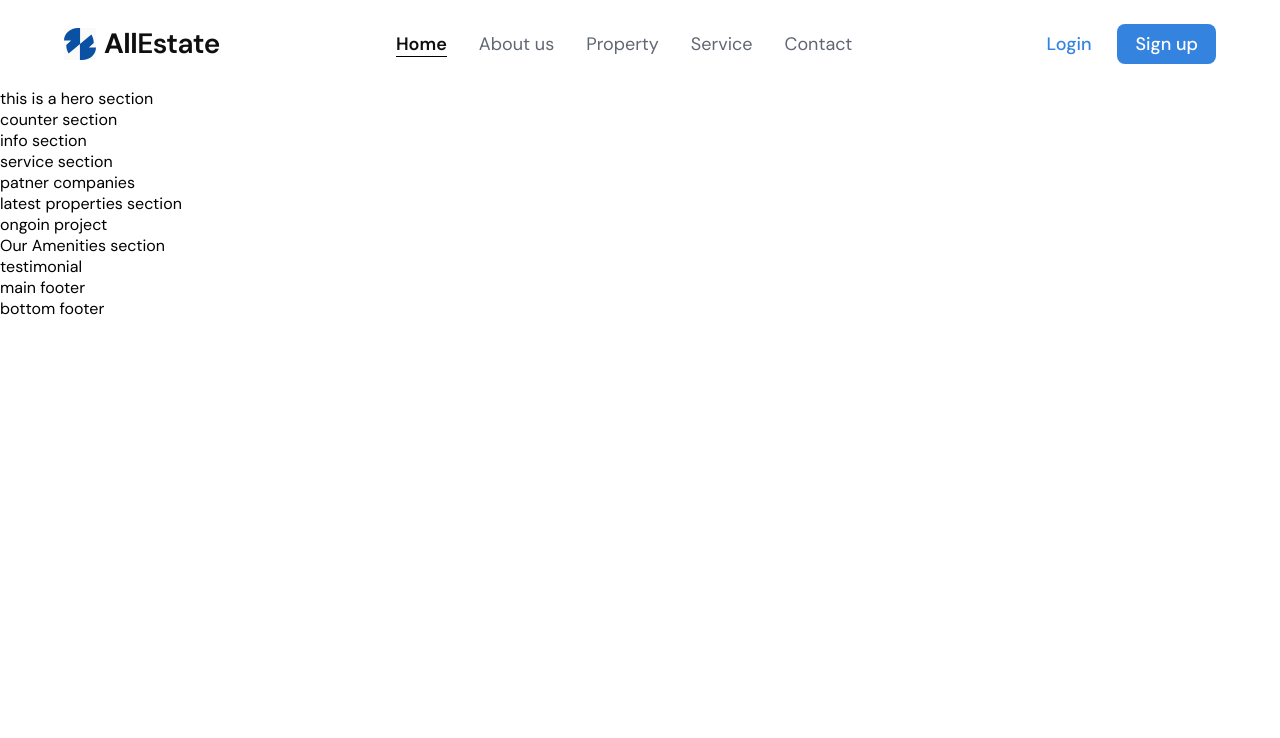
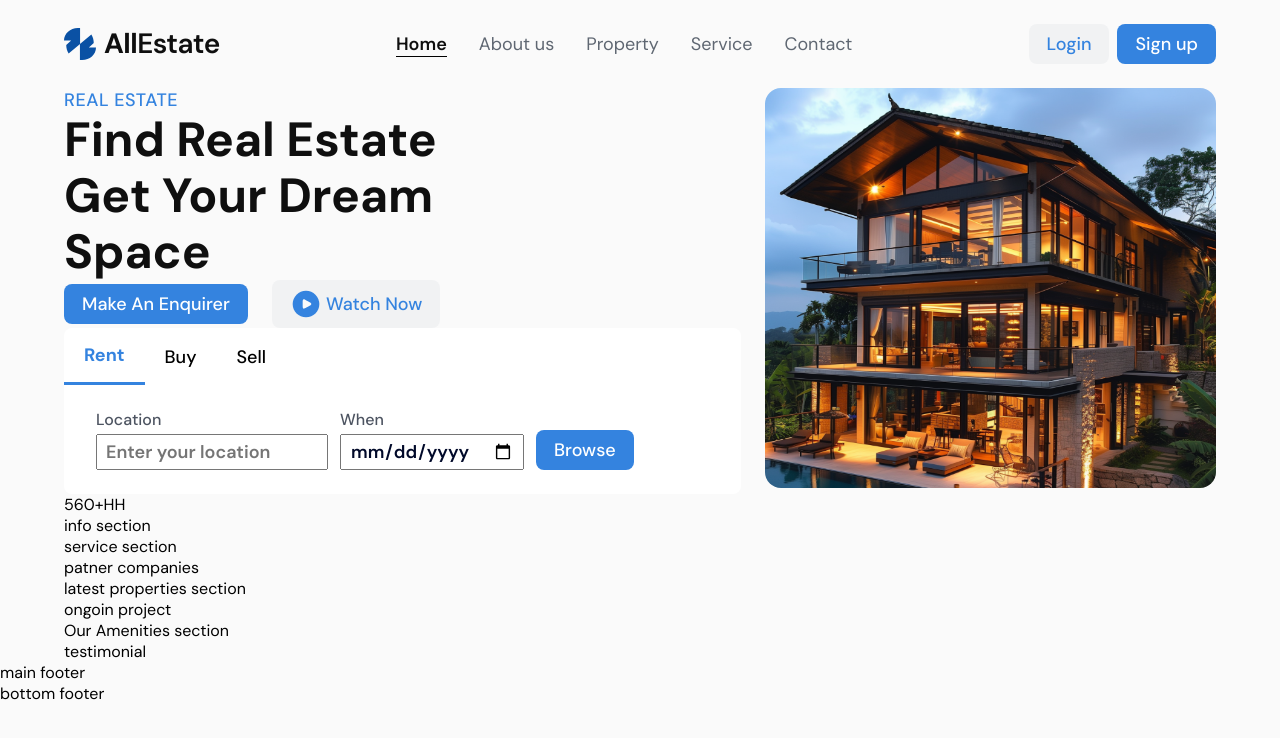
Before and after one commit to shahin715/Real-estate-website-with-html-and-css, a plain HTML site: page index.html in a window 1280 px wide. Drawn offline with Linux system fonts and the light colour scheme.

Commit message:
hero section responsive complete

```diff
--- /dev/null
+++ b/hello.css
@@ -0,0 +1,75 @@
+* {
+    margin: 0;
+    padding: 0;
+}
+.container {
+    background-color: lightblue;
+    height: 400px;
+    font-size: 32px;
+    display: flex;
+    justify-content: space-between;
+}
+
+/* Small Mobile (480px and below) */
+@media (max-width: 480px) {
+    .container {
+        padding: 8px;
+        font-size: 14px;
+        flex-direction: column;
+    }
+}
+
+/* Mobile (up to 600px) */
+@media (min-width: 480px) and (max-width: 600px) {
+    .container {
+        padding: 10px;
+        font-size: 16px;
+        flex-direction: row-reverse;
+    }
+}
+
+/* Tablet (600px to 768px) */
+@media (min-width: 600px) and (max-width: 768px) {
+    .container {
+        padding: 15px;
+        font-size: 18px;
+        display: flex;
+        gap: 24px;
+        justify-content: start;
+    }
+}
+
+/* Small Desktop (768px to 1024px) */
+@media (min-width: 768px) and (max-width: 1024px) {
+    .container {
+        padding: 20px;
+        font-size: 18px;
+        display: flex;
+        gap: 10px;
+        justify-content: end;
+        flex-direction: row-reverse;
+    }
+}
+
+/* Medium Desktop (1024px to 1200px) */
+@media (min-width: 1024px) and (max-width: 1200px) {
+    .container {
+        padding: 25px;
+        font-size: 20px;
+        flex-direction: column-reverse;
+        justify-content: center;
+        align-items: center;
+
+    }
+}
+
+/* Large Desktop (1200px and up) */
+@media (min-width: 1200px) {
+    .container {
+        padding: 30px;
+        font-size: 22px;
+        justify-content: end;
+        align-items: center;
+        gap: 32px;
+    }
+}
--- a/index.html
+++ b/index.html
@@ -30,15 +30,73 @@
                 </ul>
                 <!-- action button -->
                 <div class="nav__action__button">
-                    <button class="login__button" type="button">Login</button>
-                    <button class="sign__up__button" type="button">Sign up</button>
+                    <button class="secondary__button" type="button">Login</button>
+                    <button class="primary__button" type="button">
+                        Sign up
+                    </button>
                 </div>
             </nav>
         </header>
-        <main>
-            <section>this is a hero section</section>
+        <main class="box__container">
+            <section class="hero__section">
+                <div class="hero__content">
+                    <p class="hero__batch">REAL ESTATE</p>
+                    <div class="hero__heading__content">
+                        <p>Find Real Estate <br> Get Your Dream <br> Space</p>
+                        <div class="hero__button__container">
+                            <button class="primary__button" type="button">
+                                Make An Enquirer
+                            </button>
+                            <button class="secondary__button watch__button" type="button">
+                                <img src="./assets/watch_icon.svg" alt="watch_icon" width="32"> Watch Now
+                            </button>
+                        </div>
+                    </div>
 
-            <section>counter section</section>
+                    <div class="filter">
+                        <ul class="filter__tab">
+                            <li class="active__tab">Rent</li>
+                            <li>Buy</li>
+                            <li>Sell</li>
+                        </ul>
+
+                        <div class="filter__content">
+                            <div class="filter__input__field__container">
+                                <div class="input__fields">
+                                    <label for="location">Location</label>
+                                    <input
+                                        type="text"
+                                        name="location"
+                                        id="location"
+                                        placeholder="Enter your location"
+                                    />
+                                </div>
+                                <div class="input__fields">
+                                    <label for="location">When</label>
+                                    <input type="date" name="date" id="date" />
+                                </div>
+                            </div>
+                            <button class="primary__button" type="button">
+                                Browse
+                            </button>
+                        </div>
+                    </div>
+                </div>
+                <div class="hero__image">
+                    <img src="./assets/hero_image.png" alt="hero images" />
+                </div>
+            </section>
+
+            <section >
+                <div class="jh">
+                    <p>560+</p>
+                    <P>HH</P>
+                </div>
+                <div></div>
+                <div></div>
+                <div></div>
+
+            </section>
 
             <section>info section</section>
 
--- a/style.css
+++ b/style.css
@@ -27,17 +27,41 @@
     --logo-size: 32px;
     --nav-logo-size: 32px;
 }
-
+/* common */
 * {
     margin: 0;
     padding: 0;
     box-sizing: border-box;
     font-family: "DM Sans", sans-serif;
 }
+body{
+    background-color: #FAFAFA;
+}
 
 .box__container {
     width: 90%;
     margin: 0 auto;
+}
+
+.primary__button{
+    background-color: var(--color-primary);
+    color: var(--color-white);
+    font-size: var(--font-size-medium);
+    font-weight: 500;
+    line-height: 24px;
+    padding: 8px 18px;
+    border: none;
+    border-radius: 8px;
+}
+.secondary__button{
+    background-color: #F1F2F3;
+    color: var(--color-primary);
+    font-size: var(--font-size-medium);
+    font-weight: 500;
+    line-height: 24px;
+    padding: 8px 18px;
+    border: none;
+    border-radius: 8px;
 }
 
 /* header */
@@ -100,63 +124,200 @@
     align-items: center;
 }
 
-.login__button{
- background-color: var(--color-white);
- color: var(--color-primary);
- font-size: var(--font-size-medium);
- font-weight: 500;
- line-height: 24px;
- padding: 8px 18px;
- border: none;
- border-radius: 8px;
+
+/* hero section */
+.hero__section{
+    display: flex;
+    gap: 24px;
 }
 
-.sign__up__button{
-    background-color: var(--color-primary);
-    color: var(--color-white);
+.hero__content{
+    width: 60%;
+}
+
+.hero__batch{
+    color: var(--color-primary);
+    font-weight: 500;
+    font-size: var(--font-size-medium);
+    letter-spacing: 0.5px;
+    /* line-height: 26px; */
+    text-transform: uppercase;
+}
+
+.hero__button__container{
+    display: flex;
+    gap: 24px;
+    align-items: center;
+}
+
+.hero__heading__content p{
+    color: var(--color-secondary);
+    font-weight: 700;
+    font-size: var(--font-size-extra-large);
+    line-height: 56px;
+}
+
+.watch__button{
+    display: flex;
+    gap: 4px;
+    align-items: center;
+}
+
+.filter{
+    background-color: #ffffff;
+    border-radius: 8px;
+    display: flex;
+    flex-direction: column;
+    position: relative;
+    /* gap: 16px; */
+}
+
+.filter__tab{
+    display: flex;
+    align-items: center;
+}
+
+.filter__tab li{
+    list-style: none;
+    padding: 15px 20px;
     font-size: var(--font-size-medium);
     font-weight: 500;
-    line-height: 24px;
-    padding: 8px 18px;
-    border: none;
-    border-radius: 8px;
+    letter-spacing: -0.5;
+    cursor: pointer;
 }
 
+.filter__content{
+    display: flex;
+    align-items: end;
+    padding: 24px 32px;
+    gap: 12px;
+    bottom: 0;
+}
+
+.filter__input__field__container{
+    display: flex; gap: 12px; align-items: center;
+}
+
+.active__tab{
+    font-weight: 700 !important;
+    color: var(--color-primary) !important;
+    border-bottom: 3px solid var(--color-primary);
+}
+
+.input__fields{
+    display: flex;
+    flex-direction: column;
+    gap: 4px;
+}
+.input__fields label{
+  font-size: var(--font-size-base);
+  font-weight: 500;
+  color: #4D5461;
+}
+
+.input__fields input {
+    color: #000929;
+    font-size: var(--font-size-medium);
+    font-weight: 600;
+    padding: 8px;
+    height: 36px;
+    outline: none;
+}
+
+
+
+.hero__image{
+    width: 40%;
+}
+
+.hero__image img{
+    width: 100%;
+    height: 400px;
+    border-radius: 16px;
+}
+
+.jh{
+    display: flex;
+}
+
+
 /* media query breakpoints for responsive */
-
+/* navbar */
 /* Extra small devices (phones, less than 576px) */
-@media (max-width: 575.98px) {
+@media (max-width: 480px) {
     /* CSS rules for phones and very small screens */
     .nav__link, .nav__action__button, .navbar{
         flex-direction: column;
     }
 }
-
-/* Small devices (sm: tablets, 576px and up) */
-@media (min-width: 576px) and (max-width: 767.98px) {
-    /* CSS rules for tablets and larger phones */
+@media (min-width: 480px) and (max-width: 600px) {
+    .nav__link, .nav__action__button, .navbar{
+        flex-direction: column;
+    }
+}
+@media (min-width: 600px) and (max-width: 768px) {
     .nav__link, .nav__action__button, .navbar{
         flex-direction: column;
     }
 }
 
-/* Medium devices (md: tablets in landscape mode, 768px and up) */
-@media (min-width: 768px) and (max-width: 991.98px) {
-    /* CSS rules for tablets in landscape and smaller laptops */
+@media (max-width: 480px) {
+    /* CSS rules for phones and very small screens */
+    .hero__section,  .filter__input__field__container , .filter__content, .hero__button__container{
+        flex-direction: column;
+        justify-content: center;
+        align-items: center;
+        padding: 5px;
 
+    }
+    .hero__image{
+        width: 80%;
+
+    }
+    .filter__tab{
+        justify-content: center;
+       }
+    .hero__heading__content p{
+        font-size: 30px;
+        line-height: 40px;
+        padding:5px;
+    }
 }
+@media (min-width: 480px) and (max-width: 600px) {
+    .hero__section,  .filter__input__field__container , .filter__content, .hero__button__container{
+        flex-direction: column;
+        justify-content: center;
+        align-items: center;
+    }
+    .hero__image{
+        width: 80%;
 
-/* Large devices (lg: desktops, 992px and up) */
-@media (min-width: 992px) and (max-width: 1199.98px) {
-    /* CSS rules for desktops and larger tablets */
+    }
+    .filter__tab{
+        justify-content: center;
+       }
+    .hero__heading__content p{
+        font-size: 30px;
+        line-height: 40px;
+        padding:5px;
+    }
 }
+@media (min-width: 600px) and (max-width: 768px) {
+    .hero__section,  .filter__input__field__container , .filter__content,.filter__content, .hero__button__container{
+        flex-direction: column;
+        justify-content: center;
+        align-items: center;
+    }
+    .hero__image{
+        width: 80%;
 
-/* Extra large devices (xl: large desktops, 1200px and up) */
-@media (min-width: 1200px) and (max-width: 1399.98px) {
-    /* CSS rules for large desktops */
+    }
+    .filter__tab{
+     justify-content: center;
+    }
+    .hero__heading__content p{
+        font-size: 30px;
+        line-height: 40px;
+        padding:5px;
+    }
 }
-
-/* Extra extra large devices (xxl: very large desktops, 1400px and up) */
-@media (min-width: 1400px) {
-    /* CSS rules for very large desktops and TVs */
-}
```
Also changed, not shown: hello.html (added, +17 -0 lines), assets/hero_image.png (added), assets/watch_icon.svg (added).
